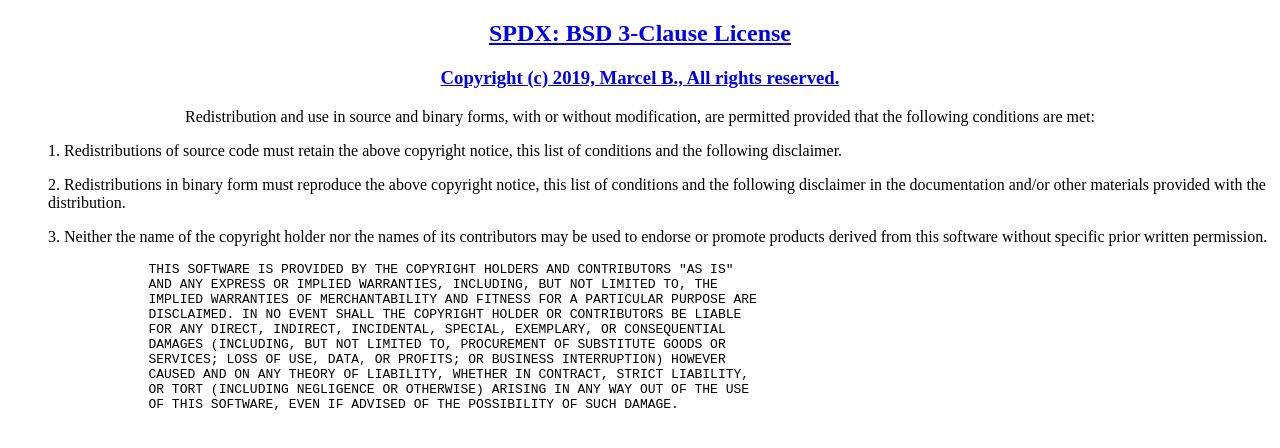
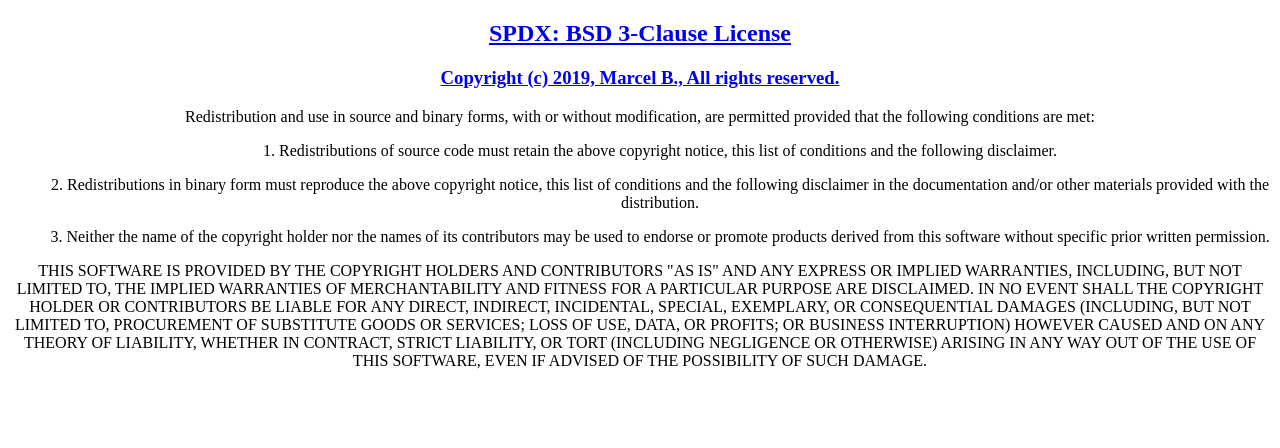
Before and after one commit to ergotamin/ergotamin.github.io, a plain HTML site: page index.html in a window 1280 px wide. Drawn offline with Linux system fonts and the light colour scheme.

Commit message:
Update index.html

```diff
--- a/index.html
+++ b/index.html
@@ -18,24 +18,22 @@
   modification, are permitted provided that the following conditions are met:
 </p>
 
-<p align="center">
- <ul>
+ <ul align="center">
  1. Redistributions of source code must retain the above copyright notice, this
     list of conditions and the following disclaimer.
  </ul>
- <ul>
+ <ul align="center">
  2. Redistributions in binary form must reproduce the above copyright notice,
     this list of conditions and the following disclaimer in the documentation
     and/or other materials provided with the distribution.
  </ul>
- <ul>
+ <ul align="center">
  3. Neither the name of the copyright holder nor the names of its
     contributors may be used to endorse or promote products derived from
     this software without specific prior written permission.
  </ul>
-</p>
 
-<pre>
+<p align="center">
     THIS SOFTWARE IS PROVIDED BY THE COPYRIGHT HOLDERS AND CONTRIBUTORS "AS IS"
     AND ANY EXPRESS OR IMPLIED WARRANTIES, INCLUDING, BUT NOT LIMITED TO, THE
     IMPLIED WARRANTIES OF MERCHANTABILITY AND FITNESS FOR A PARTICULAR PURPOSE ARE
@@ -46,7 +44,7 @@
     CAUSED AND ON ANY THEORY OF LIABILITY, WHETHER IN CONTRACT, STRICT LIABILITY,
     OR TORT (INCLUDING NEGLIGENCE OR OTHERWISE) ARISING IN ANY WAY OUT OF THE USE
     OF THIS SOFTWARE, EVEN IF ADVISED OF THE POSSIBILITY OF SUCH DAMAGE.
-</pre>
+</p>
 
 </body>
 </html>
```
Lines whose indentation alone changed are shown as unchanged.
